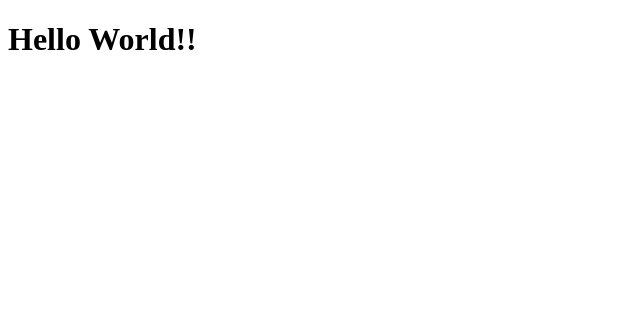
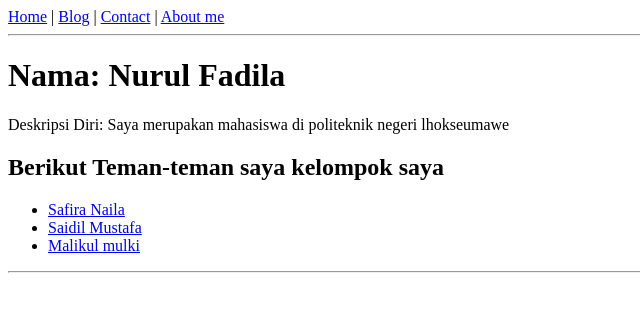
Before and after one commit to dilaaaaaaa06/dilaaaa.github.io, a plain HTML site: page _site/index.html in a window 1280 px wide. Shown: the whole page, without its empty margins (0-640 px from the left). Drawn offline with Linux system fonts and the light colour scheme.

Commit message:
pub: Third Publish

```diff
--- a/_site/index.html
+++ b/_site/index.html
@@ -5,6 +5,24 @@
     <title>Home</title>
 </head>
 <body>
-    <h1>Hello World!!</h1>
+    <nav>
+        <a href="index.html">Home</a> |
+        <a href="blog.html">Blog</a> |
+        <a href="contact.html">Contact</a> |
+        <a href="about.html">About me</a>
+    </nav>
+
+    <hr />
+
+        <h1>Nama: Nurul Fadila</h1>
+        <p>Deskripsi Diri: Saya merupakan mahasiswa di politeknik negeri lhokseumawe</p>
+        <h2>Berikut Teman-teman saya kelompok saya</h2>
+        <ul>
+            <li><a href="https://safiranaila.github.io/" target="_blank">Safira Naila</a></li>
+            <li><a href="https://bojesmoestave.github.io/" target="_blank">Saidil Mustafa</a></li>
+            <li><a href="https://mulki1607.github.io/Mulki1607-github.io/" target="_blank">Malikul mulki</a></li>
+
+        </ul>
+    <hr>
 </body>
 </html>
```
Also changed, not shown: _site/temankelompok.html (added, +7 -0 lines), index.html (+19 -1 lines), _site/about.html (added), 1 other file.
